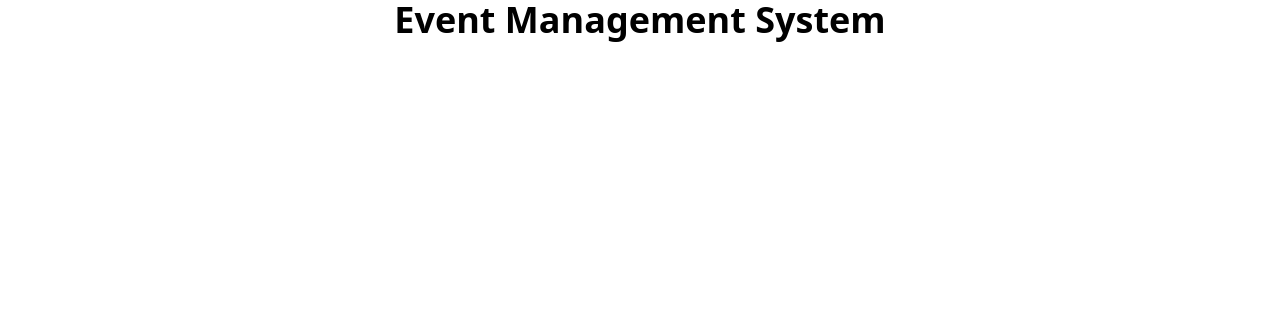
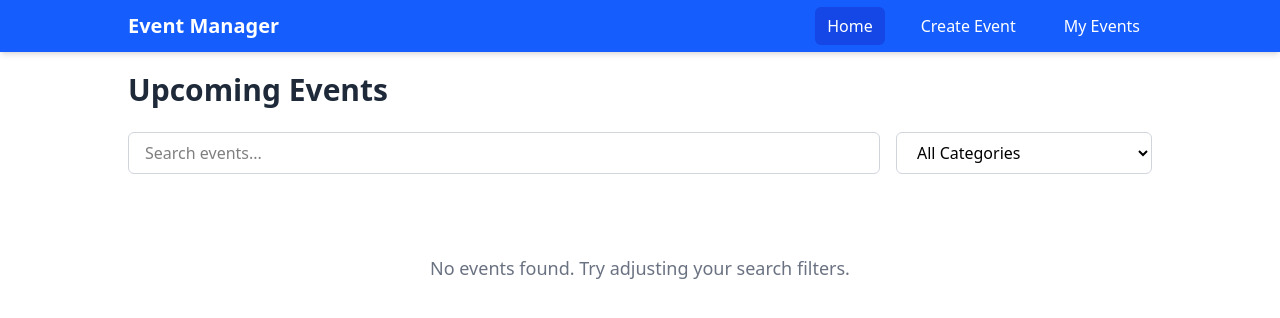
Before and after one commit to shahidmonowarr/event-management-system, a Next.js app: page / in a window 1280 px wide. Shown: the top 318 px of the page. Built offline with nearby package versions, Linux system fonts and the light colour scheme.

Commit message:
add header component and implement event filtering with search and category selection

```diff
--- a/src/app/api/events/route.ts
+++ b/src/app/api/events/route.ts
@@ -1,8 +1,6 @@
 import { useEventStore } from "@/app/store/eventStore";
+import { creatorId } from "@/app/utils/constants";
 import { NextRequest, NextResponse } from "next/server";
-
-// Mock user ID for demonstration
-const MOCK_USER_ID = "user-123";
 
 export async function GET() {
   const events = useEventStore.getState().events;
@@ -23,7 +21,7 @@ export async function POST(request: NextRequest) {
     }
 
     // Add event to store
-    useEventStore.getState().addEvent(body, MOCK_USER_ID);
+    useEventStore.getState().addEvent(body, creatorId);
 
     return NextResponse.json({ success: true }, { status: 201 });
   } catch (error) {
--- /dev/null
+++ b/src/app/conponents/Header.tsx
@@ -0,0 +1,42 @@
+"use client";
+
+import Link from "next/link";
+import { usePathname } from "next/navigation";
+
+const Header = () => {
+  const pathname = usePathname();
+
+  const navItems = [
+    { label: "Home", href: "/" },
+    { label: "Create Event", href: "/create-event" },
+    { label: "My Events", href: "/my-events" },
+  ];
+
+  return (
+    <header className="bg-blue-600 text-white shadow-md mb-5">
+      <div className="container mx-auto py-3 max-w-5xl">
+        <nav className="flex justify-between items-center">
+          <h1 className="text-xl font-bold">Event Manager</h1>
+          <ul className="flex space-x-6">
+            {navItems.map((item) => (
+              <li key={item.href}>
+                <Link
+                  href={item.href}
+                  className={`px-3 py-2 rounded-md transition-colors ${
+                    pathname === item.href
+                      ? "bg-blue-700 font-medium"
+                      : "hover:bg-blue-500"
+                  }`}
+                >
+                  {item.label}
+                </Link>
+              </li>
+            ))}
+          </ul>
+        </nav>
+      </div>
+    </header>
+  );
+};
+
+export default Header;
--- a/src/app/layout.tsx
+++ b/src/app/layout.tsx
@@ -1,6 +1,7 @@
 import type { Metadata } from "next";
 import { Geist, Geist_Mono } from "next/font/google";
 import "./globals.css";
+import Header from "./conponents/Header";
 
 const geistSans = Geist({
   variable: "--font-geist-sans",
@@ -27,6 +28,7 @@ export default function RootLayout({
       <body
         className={`${geistSans.variable} ${geistMono.variable} antialiased`}
       >
+        <Header />
         {children}
       </body>
     </html>
--- a/src/app/page.tsx
+++ b/src/app/page.tsx
@@ -1,15 +1,87 @@
 "use client";
 
+import { useState, useEffect } from "react";
 import { useEventStore } from "./store/eventStore";
+import { Event } from "./types/event";
+import { CATEGORIES } from "./utils/constants";
+import EventCard from "./conponents/EventCard";
 
 export default function Home() {
   const events = useEventStore((state) => state.events);
-  console.log(events);
+  const [filteredEvents, setFilteredEvents] = useState<Event[]>(events);
+  const [searchTerm, setSearchTerm] = useState("");
+  const [selectedCategory, setSelectedCategory] = useState("");
+
+  useEffect(() => {
+    setFilteredEvents(events);
+  }, [events]);
+
+  useEffect(() => {
+    let result = events;
+
+    // Filter by search term
+    if (searchTerm) {
+      result = result.filter((event) =>
+        event.title.toLowerCase().includes(searchTerm.toLowerCase())
+      );
+    }
+
+    // Filter by category
+    if (selectedCategory) {
+      result = result.filter((event) => event.category === selectedCategory);
+    }
+
+    setFilteredEvents(result);
+  }, [events, searchTerm, selectedCategory]);
+
   return (
-    <>
-      <h1 className="text-4xl font-bold text-center">
-        Event Management System
-      </h1>
-    </>
+    <div className="mx-auto max-w-5xl">
+      <div className="mb-8">
+        <h1 className="text-3xl font-bold text-gray-800 mb-6">
+          Upcoming Events
+        </h1>
+
+        <div className="flex flex-col md:flex-row gap-4 mb-6">
+          <div className="flex-1">
+            <input
+              type="text"
+              placeholder="Search events..."
+              value={searchTerm}
+              onChange={(e) => setSearchTerm(e.target.value)}
+              className="w-full px-4 py-2 border border-gray-300 rounded-md focus:outline-none focus:ring-2 focus:ring-blue-500"
+            />
+          </div>
+
+          <div className="w-full md:w-64">
+            <select
+              value={selectedCategory}
+              onChange={(e) => setSelectedCategory(e.target.value)}
+              className="w-full px-4 py-2 border border-gray-300 rounded-md focus:outline-none focus:ring-2 focus:ring-blue-500"
+            >
+              <option value="">All Categories</option>
+              {CATEGORIES.map((category) => (
+                <option key={category} value={category}>
+                  {category}
+                </option>
+              ))}
+            </select>
+          </div>
+        </div>
+      </div>
+
+      {filteredEvents.length === 0 ? (
+        <div className="text-center py-12">
+          <p className="text-gray-500 text-lg">
+            No events found. Try adjusting your search filters.
+          </p>
+        </div>
+      ) : (
+        <div className="grid grid-cols-1 gap-6">
+          {filteredEvents.map((event) => (
+            <EventCard key={event.id} event={event} />
+          ))}
+        </div>
+      )}
+    </div>
   );
 }
```
